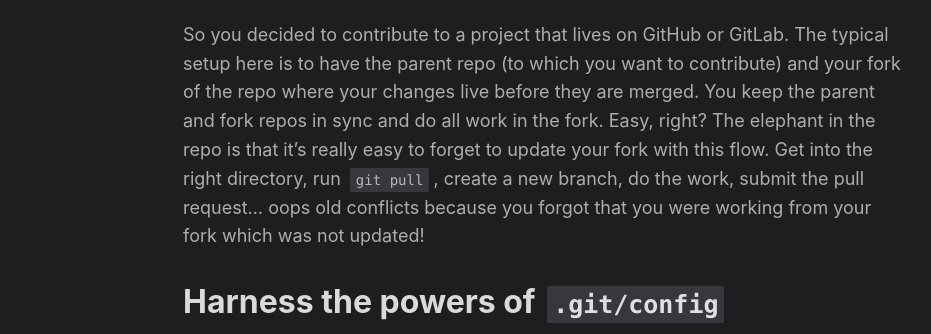
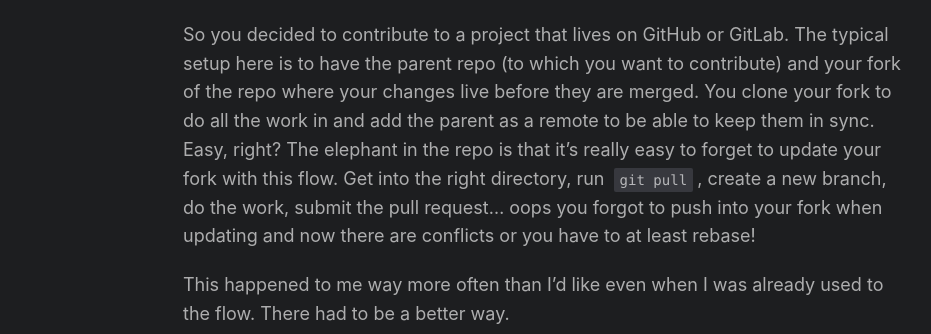
Before and after one commit to veruu/veruu.github.io, a plain HTML site: page posts/git-fork-hack/index.html in a window 1280 px wide. Shown: the part 466-800 px from the top of the page, without its empty margins (97-1028 px from the left). Drawn offline with Linux system fonts and the light colour scheme.

Commit message:
deploy: 20343b91454dc14dca2e5301037ae7c2fca4fab9

```diff
--- a/posts/git-fork-hack/index.html
+++ b/posts/git-fork-hack/index.html
@@ -1,5 +1,5 @@
 <!doctype html><html lang=en><head><meta charset=utf-8><meta http-equiv=x-ua-compatible content="IE=edge"><meta name=viewport content="width=device-width,initial-scale=1,shrink-to-fit=no"><title>Simplify your git fork workflow with this easy hack - Naming Things Is Hard</title><meta name=description content="Okay so the title is a clickbait. This is not a hack, it&rsquo;s just about setting git configuration differently. However, a surprisingly small number of people knows about it, even within ones who consider themselves git experts. If you already know about this setup congratulations, you rock! If not, this is your chance to become one of the lucky ten thousand and make your workflow less painful.
-What&rsquo;s the problem? So you decided to contribute to a project that lives on GitHub or GitLab."><meta name=author content="Veronika Kabátová"><link rel=canonical href=https://veruu.github.io/posts/git-fork-hack/><link href=https://veruu.github.io/css/stylesheet.min.4581144a74632233912d1badb7cee91e143c7449a9eb20e8ccfc496d608675ac.css integrity="sha256-RYEUSnRjIjORLRutt87pHhQ8dEmp6yDozPxJbWCGdaw=" rel="preload stylesheet" as=style><link rel=apple-touch-icon href=https://veruu.github.io/apple-touch-icon.png><link rel=icon href=https://veruu.github.io/favicon.ico><meta name=generator content="Hugo 0.69.0"></head><body class="single dark" id=top><header class=header><nav class=nav><p class=logo><a href=https://veruu.github.io>Naming Things Is Hard</a></p></nav></header><main class=main><article class=post-single><header class=post-header><h1 class=post-title>Simplify your git fork workflow with this easy hack</h1><div class=post-meta><time>September 21, 2020</time>
+What&rsquo;s the problem? So you decided to contribute to a project that lives on GitHub or GitLab."><meta name=author content="Veronika Kabátová"><link rel=canonical href=https://veruu.github.io/posts/git-fork-hack/><link href=https://veruu.github.io/css/stylesheet.min.4581144a74632233912d1badb7cee91e143c7449a9eb20e8ccfc496d608675ac.css integrity="sha256-RYEUSnRjIjORLRutt87pHhQ8dEmp6yDozPxJbWCGdaw=" rel="preload stylesheet" as=style><link rel=apple-touch-icon href=https://veruu.github.io/apple-touch-icon.png><link rel=icon href=https://veruu.github.io/favicon.ico><meta name=generator content="Hugo 0.69.0"></head><body class="single dark" id=top><header class=header><nav class=nav><h1 class=logo><a href=https://veruu.github.io>Naming Things Is Hard</a></h1></nav></header><main class=main><article class=post-single><header class=post-header><h1 class=post-title>Simplify your git fork workflow with this easy hack</h1><div class=post-meta><time>September 21, 2020</time>
 . Veronika Kabátová
 . 3min read</div></header><div class=post-content><p>Okay so the title is a clickbait. This is not a hack, it&rsquo;s just about setting git
 configuration differently. However, a surprisingly small number of people knows
@@ -7,12 +7,14 @@
 know about this setup congratulations, you rock! If not, this is your chance to
 become one of the <a href=https://xkcd.com/1053/>lucky ten thousand</a> and make your workflow less painful.</p><h2 id=whats-the-problem>What&rsquo;s the problem?</h2><p>So you decided to contribute to a project that lives on GitHub or GitLab. The
 typical setup here is to have the parent repo (to which you want to contribute)
-and your fork of the repo where your changes live before they are merged. You keep
-the parent and fork repos in sync and do all work in the fork. Easy, right? The
-elephant in the repo is that it&rsquo;s really easy to forget to update your fork with
-this flow. Get into the right directory, run <code>git pull</code>, create a new branch, do
-the work, submit the pull request&mldr; oops old conflicts because you forgot that
-you were working from your fork which was not updated!</p><h2 id=harness-the-powers-of-gitconfig>Harness the powers of <code>.git/config</code></h2><p><strong>Having to keep your fork in sync is a lie</strong>. The only case when you need it is
+and your fork of the repo where your changes live before they are merged. You
+clone your fork to do all the work in and add the parent as a remote to be able
+to keep them in sync. Easy, right? The elephant in the repo is that it&rsquo;s really
+easy to forget to update your fork with this flow. Get into the right directory,
+run <code>git pull</code>, create a new branch, do the work, submit the pull request&mldr; oops
+you forgot to push into your fork when updating and now there are conflicts or
+you have to at least rebase!</p><p>This happened to me way more often than I&rsquo;d like even when I was already used to
+the flow. There had to be a better way.</p><h2 id=harness-the-powers-of-gitconfig>Harness the powers of <code>.git/config</code></h2><p><strong>Having to keep your fork in sync is a lie</strong>. The only case when you need it is
 when you have other people working from <em>your fork</em> instead of the parent repo,
 which is a very specific use case irrelevant 99% of the time. Instead, you can
 work directly from the main branch of the parent repo, ignoring your fork&rsquo;s main
```
Also changed, not shown: 404.html (+1 -1 lines), categories/index.html (+1 -1 lines), index.html (+1 -1 lines), posts/index.html (+1 -1 lines), tags/index.html (+1 -1 lines).
